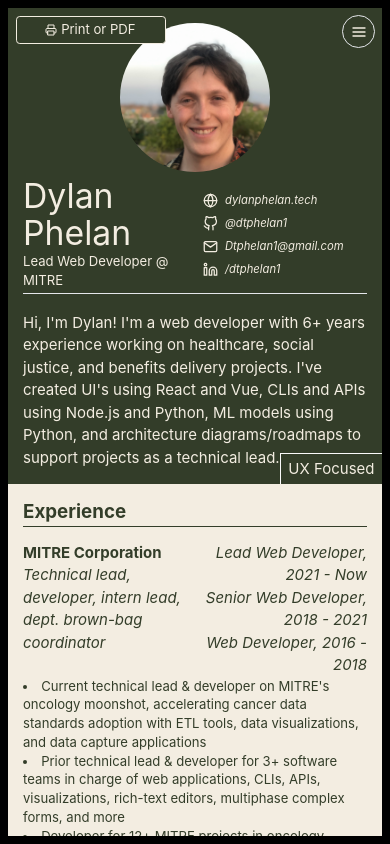
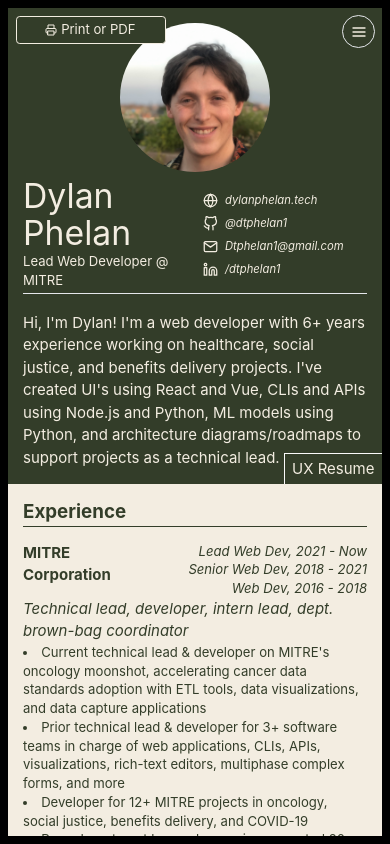
Before and after one commit to Dtphelan1/dtphelan1.github.io, a Next.js app: page /resume/ux in a window 390 px wide. Built offline with nearby package versions, Linux system fonts and the light colour scheme; some icons are missing.

Commit message:
projects relayout below small instead of below medium; smaller role titles; better mobile layout for experience section

```diff
--- a/components/Project.js
+++ b/components/Project.js
@@ -11,7 +11,7 @@ export default function Project({ project }) {
     <article id={project.title} className="mb-4 last-of-type:mb-4">
       <header>
         <div className="w-full flex flex-row flex-wrap justify-start">
-          <div className="flex justify-between md:justify-start basis-full md:basis-1/2 text-base font-bold">
+          <div className="flex justify-between sm:justify-start basis-full sm:basis-1/2 text-base font-bold">
             <h3 className="pr-2">{project.title}</h3>
             {/* Links */}
             <div className="flex flex-row ">
@@ -28,16 +28,16 @@ export default function Project({ project }) {
               ))}
             </div>
           </div>
-          <p className="basis-full md:basis-1/2 text-base text-left md:text-right">
+          <p className="basis-full sm:basis-1/2 text-base text-left sm:text-right">
             {projectMetadata(project)}
           </p>
         </div>
         {/* Tags */}
-        <div className="w-full flex flex-col-reverse items-start md:flex-row md:flex-wrap md:justify-between md:items-center">
-          <p className="basis-full md:basis-1/2 text-base italic flex-1 pr-2">
+        <div className="w-full flex flex-col-reverse items-start sm:flex-row sm:flex-wrap sm:justify-between sm:items-center">
+          <p className="basis-full sm:basis-1/2 text-base italic flex-1 pr-2">
             {project.elevatorPitch}
           </p>
-          <div className="basis-full md:basis-1/2 flex flex-1 flex-row flex-wrap items-center justify-start md:justify-end">
+          <div className="basis-full sm:basis-1/2 flex flex-1 flex-row flex-wrap items-center justify-start sm:justify-end">
             {project.featuredTags.map((tag) => {
               return (
                 <p
--- a/components/resumeSections/AboutMeSection.js
+++ b/components/resumeSections/AboutMeSection.js
@@ -55,7 +55,7 @@ export default function AboutMeHeader({ aboutMe, highlight, handlePrint }) {
             id="highlighted-area"
             className="text-base print:text-sm absolute -bottom-4 -right-4 xl:bottom-0 xl:right-0 print:bottom-0 print:right-0 border-t border-l p-1 px-2 border-neutral-50 text-neutral-main w-fit"
           >
-            {highlight} Focused
+            {highlight} Resume
           </div>
         )}
       </div>
--- a/components/resumeSections/ExperienceSection.js
+++ b/components/resumeSections/ExperienceSection.js
@@ -24,12 +24,25 @@ export default function ExperienceSection({ jobs }) {
             key={job.title}
           >
             <header>
-              <div className="w-full flex flex-row items-start justify-between">
-                <div className="flex flex-col flex-1">
+              {/* Small-&-below screen options - company and roles on one line; title below */}
+              <div className="flex sm:hidden w-full flex-col justify-between">
+                <div className="flex flex-row justify-between">
+                  <h3 className="text-base font-bold mr-2 basis-1/12">
+                    {job.title}
+                  </h3>
+                  <p className="text-sm text-right basis-11/12 ">
+                    {jobMetadata(job)}
+                  </p>
+                </div>
+                <p className="text-base italic">{job.elevatorPitch}</p>
+              </div>
+              {/* All other screen options - company and title on one column; roles on next column */}
+              <div className="hidden sm:flex w-full flex-row justify-between">
+                <div className="flex flex-col basis-5/12">
                   <h3 className="text-base font-bold mr-2">{job.title}</h3>
                   <p className="text-base italic">{job.elevatorPitch}</p>
                 </div>
-                <p className="text-base text-right flex-1 ">
+                <p className="text-base text-right basis-7/12 ">
                   {jobMetadata(job)}
                 </p>
               </div>
--- a/data/jobs.js
+++ b/data/jobs.js
@@ -3,15 +3,15 @@ const jobs = [
     title: "MITRE Corporation",
     roleList: [
       {
-        title: "Lead Web Developer",
+        title: "Lead Web Dev",
         date: "2021 - Now",
       },
       {
-        title: "Senior Web Developer",
+        title: "Senior Web Dev",
         date: "2018 - 2021",
       },
       {
-        title: "Web Developer",
+        title: "Web Dev",
         date: "2016 - 2018",
       },
     ],
--- a/data/projects.js
+++ b/data/projects.js
@@ -10,7 +10,7 @@ const projects = [
     id: "mef",
     title: "mCODE Extraction Framework (MEF)",
     featured: true,
-    role: "Technical Lead & Developer",
+    role: "Tech Lead & Dev",
     type: PROJECTTYPES["work"],
     date: "2018-Now",
     links: [
@@ -45,7 +45,7 @@ const projects = [
     id: "rttd",
     title: "Radiation Therapy Treatment Data (RTTD) App",
     featured: false,
-    role: "Technical Lead & Web Dev",
+    role: "Tech Lead & Web Dev",
     type: PROJECTTYPES["work"],
     date: "May 2022 - Now",
     links: [
@@ -74,7 +74,7 @@ const projects = [
     id: "ssnmip",
     title: "Unemployment Benefits UI Prototype",
     featured: false,
-    role: "Technical Lead & Web Dev",
+    role: "Tech Lead & Web Dev",
     type: PROJECTTYPES["work"],
     date: "Mar - Sept 2022",
     links: [],
@@ -112,8 +112,8 @@ const projects = [
       'Coordinated with MITRE researchers to build web-based interactive report, "The Racial Wealth Gap and Your Household Finances"',
       "Ported Streamlit and NumPy prototype to HTML/EJS aligned with sjp.mitre.org's design system",
       "Integrated Chart JS into our admin-authoring tools, visualizing data with bar and line charts",
-      "Supported markdown preview in resource-authoring and rendering on resource-detail views",
-      "Implemented support for custom URLs on resources at the admin-authoring and page-routing level",
+      "Implemented markdown preview in resource-authoring and rendering on resource-detail views",
+      "Implemented custom URLs on resources at the admin-authoring and page-routing level",
     ],
     featuredTags: ["Vue", "EJS", "NGINX", "Express"],
     tags: ["Vue", "EJS", "NGINX", "Express"],
@@ -122,7 +122,7 @@ const projects = [
     id: "icatt",
     title: "COVID-19 Free Testing Finder",
     featured: false,
-    role: "Lead Web Developer",
+    role: "Lead Web Dev",
     type: PROJECTTYPES["work"],
     date: "Oct 2021 - Jan 2022",
     links: [],
@@ -140,7 +140,7 @@ const projects = [
     id: "flux-notes",
     title: "FluxNotes",
     featured: false,
-    role: "Technical Lead & Developer",
+    role: "Tech Lead & Dev",
     type: PROJECTTYPES["work"],
     date: "2017-2019",
     links: [
@@ -170,7 +170,7 @@ const projects = [
     id: "synthea",
     title: "Synthea Homepage",
     featured: false,
-    role: "Lead Designer and Web Dev",
+    role: "Lead Designer & Web Dev",
     type: PROJECTTYPES["work"],
     date: "2017",
     links: [
@@ -195,7 +195,7 @@ const projects = [
     id: "shr",
     title: "MITRE's Standard Health Record Homepage",
     featured: false,
-    role: "Lead Designer and Web Dev",
+    role: "Lead Designer & Web Dev",
     type: PROJECTTYPES["work"],
     date: "2016",
     links: [
--- a/pages/index.js
+++ b/pages/index.js
@@ -6,12 +6,12 @@ import styles from "../styles/Home.module.css";
 
 export default function Index() {
   return (
-    <PageFadeWrapper className="bg-gradient-to-br from-neutral-main via-neutral-main to-primary-ultra-light p-8 lg:p-32 ">
+    <PageFadeWrapper className="bg-gradient-to-br from-neutral-main via-neutral-main to-primary-ultra-light p-8 xl:p-32 ">
       <div
         id={styles["homepage"]}
         className="min-h-full max-w-screen-xl mx-auto relative"
       >
-        <div id={styles["homepage-intro"]} className="text-xl self-center">
+        <div id={styles["homepage-intro"]} className="text-xl">
           <h1 className="mb-10">
             <span className="text-lg block mb-2">
               How&apos;s it goin&apos;! My name is{" "}
@@ -78,7 +78,7 @@ export default function Index() {
         </div>
         <div
           id={styles["homepage-personal-about"]}
-          className="text-xl max-w-full lg:max-w-md"
+          className="text-xl max-w-full xl:max-w-md"
         >
           <h2 className="text-xl font-bold">
             In my free time I&apos;m usually...
--- a/pages/resume/index.js
+++ b/pages/resume/index.js
@@ -5,11 +5,13 @@ import { projects, PROJECTTYPES } from "../../data/projects";
 
 export default function Resume() {
   return (
-    <PageFadeWrapper className="bg-gradient-to-br from-neutral-main via-neutral-main to-primary-ultra-light p-8 lg:p-32 ">
-      <h1 className="text-2xl font-bold mb-2 ">Pick a Resume, Any Resume</h1>
+    <PageFadeWrapper className="bg-gradient-to-br from-neutral-main via-neutral-main to-primary-ultra-light p-8 xl:p-32 ">
+      <h1 className="text-2xl font-bold mb-2 ">
+        Different Resumes, Different Stories
+      </h1>
       <p className="my-2 text-xl">
         {
-          "It's no secret that individuals tailor their resumes to highlight specific roles & skills. That's part of the fun of resume-crafting – finding the right few projects and deliverables that, together, tell an interesting story. Below are a few of my stories I like the most, collections of skills and projects that provide a glimpse into the kind of work I've done across domains & technology stacks. If you want the full picture, you can always poke through my CV, where I cover even more details from my career."
+          "It's no secret that we tailor our resumes for different roles. That's part of the fun of resume-crafting – finding that combination of projects and deliverables that, together, tell an interesting story. Below are a few of the stories I tell most-often, each resume a different glimpse into the work I've done across domains & technology stacks. If you want the full picture, you can always poke through my CV, where I cover even more details from my career."
         }
       </p>
       <div className="text-xl list-inside grid grid-cols-2 md:grid-cols-3 gap-4  ">
--- a/styles/Home.module.css
+++ b/styles/Home.module.css
@@ -9,7 +9,7 @@
     "🎶 🎶"
     "🔘 🔘";
 }
-@media (min-width: 1024px) {
+@media (min-width: 1280px) {
   #homepage {
     display: grid;
     gap: 1rem;
```
